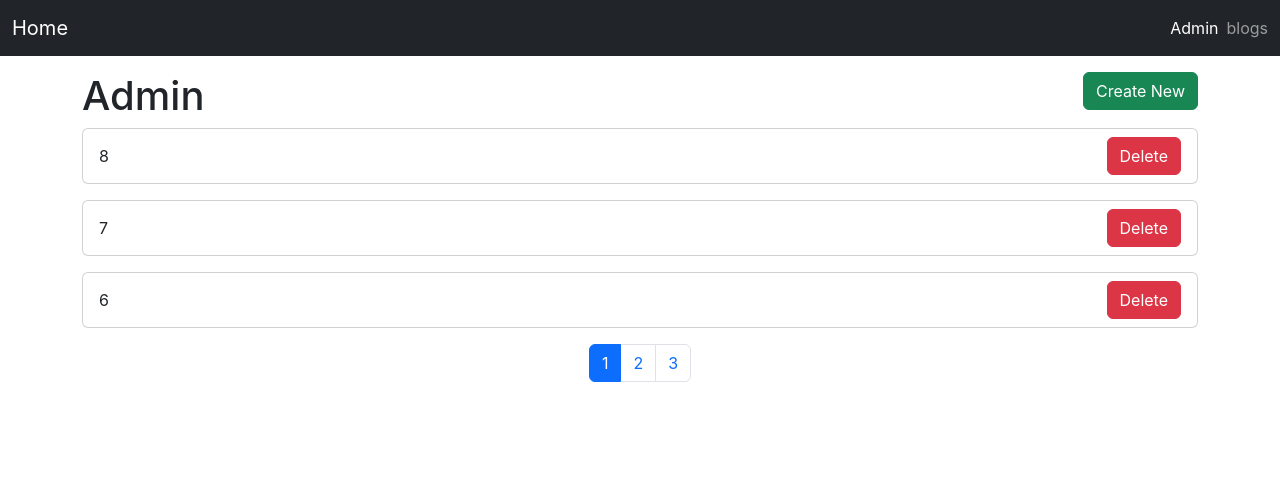
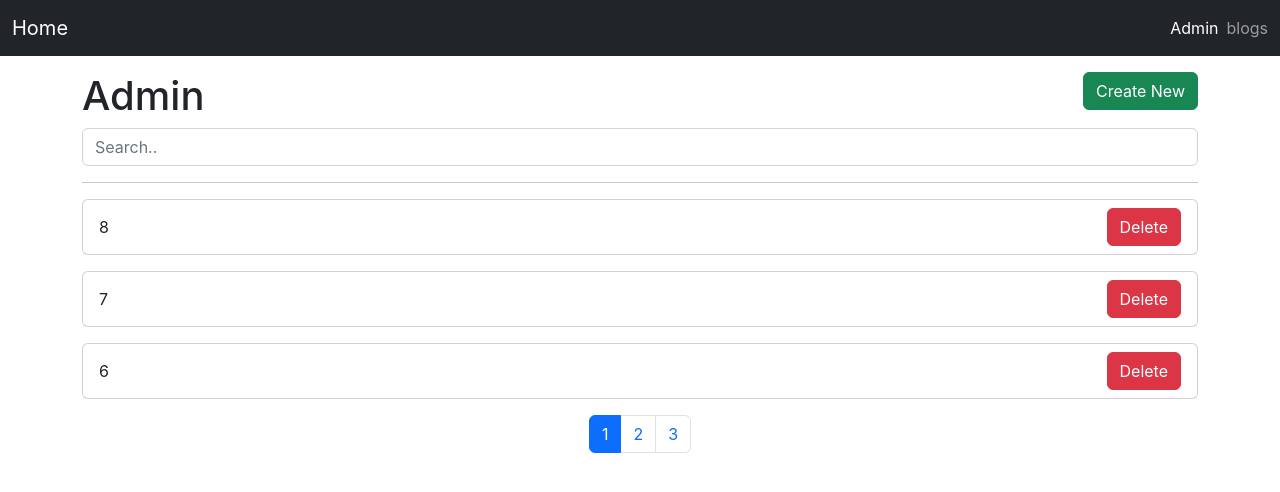
Before and after one commit to RunningLearner/React-prac, a React (Create React App) app in the folder react-prac/: page /admin in a window 1280 px wide. Shown: the top 492 px of the page. Built offline with nearby package versions, Linux system fonts and the light colour scheme; data requests are answered from the project's data file.

Commit message:
feat: 검색 기능 추가

```diff
--- a/react-prac/src/components/BlogForm.js
+++ b/react-prac/src/components/BlogForm.js
@@ -1,7 +1,7 @@
 import React, { useEffect, useState } from "react";
 import axios from "axios";
 import { useHistory, useParams } from "react-router-dom";
-import { bool } from "prop-types";
+import propTypes from "prop-types";
 
 const BlogForm = ({ editing }) => {
   const history = useHistory();
@@ -122,7 +122,7 @@ const BlogForm = ({ editing }) => {
 };
 
 BlogForm.propTypes = {
-  editing: bool,
+  editing: propTypes.bool,
 };
 
 BlogForm.defaultProps = {
--- a/react-prac/src/components/BlogList.js
+++ b/react-prac/src/components/BlogList.js
@@ -4,7 +4,6 @@ import Card from "../components/Card";
 import { useHistory } from "react-router";
 import { useLocation } from "react-router-dom";
 import LoadingSpinner from "../components/LoadingSpinner";
-import { bool } from "prop-types";
 import Pagination from "./Pagination";
 import propTypes from "prop-types";
 
@@ -18,6 +17,8 @@ const BlogList = ({ isAdmin }) => {
   const [currentPage, setCurrentPage] = useState(1);
   const [numberOfPosts, setNumberOfPosts] = useState(0);
   const [numberOfPages, setNumberOfPages] = useState(0);
+  const [searchText, setSearchText] = useState("");
+
   const limit = 3;
 
   useEffect(() => {
@@ -26,6 +27,8 @@ const BlogList = ({ isAdmin }) => {
 
   const onClickPageButton = (page) => {
     history.push(`${location.pathname}?page=${page}`);
+    setCurrentPage(page);
+    getPosts(page);
   };
 
   const getPosts = useCallback(
@@ -35,6 +38,7 @@ const BlogList = ({ isAdmin }) => {
         _limit: limit,
         _sort: "id",
         _order: "desc",
+        title_like: searchText,
       };
 
       if (!isAdmin) {
@@ -51,13 +55,13 @@ const BlogList = ({ isAdmin }) => {
           setLoading(false);
         });
     },
-    [isAdmin]
+    [isAdmin, searchText]
   );
 
   useEffect(() => {
     setCurrentPage(parseInt(pageParam) || 1);
     getPosts(parseInt(pageParam) || 1);
-  }, [pageParam, getPosts]);
+  }, []);
 
   const deleteBlog = async (e, id) => {
     e.stopPropagation();
@@ -73,10 +77,6 @@ const BlogList = ({ isAdmin }) => {
 
   if (loading) {
     return <LoadingSpinner />;
-  }
-
-  if (posts.length === 0) {
-    return <div>"No blog posts found!"</div>;
   }
 
   const renderBlogList = () => {
@@ -104,10 +104,32 @@ const BlogList = ({ isAdmin }) => {
     });
   };
 
+  const onSearch = (e) => {
+    if (e.key === "Enter") {
+      history.push(`${location.pathname}?page=1`);
+      setCurrentPage(1);
+      getPosts(1);
+    }
+  };
+
   return (
     <div>
+      <input
+        type="text"
+        placeholder="Search.."
+        value={searchText}
+        className="form-control"
+        onChange={(e) => {
+          setSearchText(e.target.value);
+        }}
+        onKeyUp={onSearch}
+      />
+      <hr />
+      {posts.length === 0 ? (
+        <div>"No blog posts found!"</div>
+      ) : (
+        <>
           {renderBlogList()}
-
           {numberOfPages > 1 && (
             <Pagination
               currentPage={currentPage}
@@ -116,12 +138,14 @@ const BlogList = ({ isAdmin }) => {
               limit={limit}
             />
           )}
+        </>
+      )}
     </div>
   );
 };
 
 BlogList.propTypes = {
-  isAdmin: bool,
+  isAdmin: propTypes.bool,
 };
 
 BlogList.defaultProps = {
```
Lines whose indentation alone changed are shown as unchanged.
